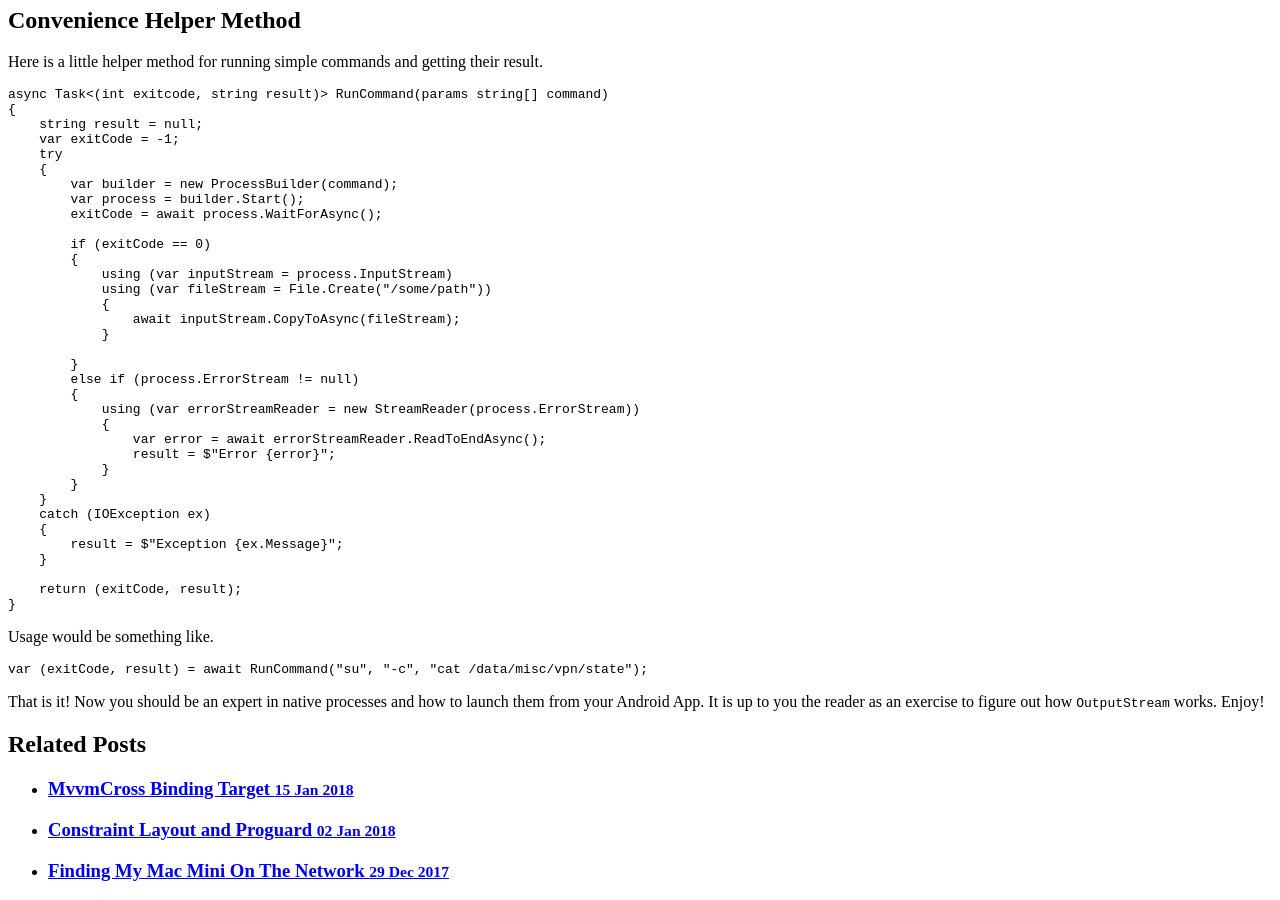
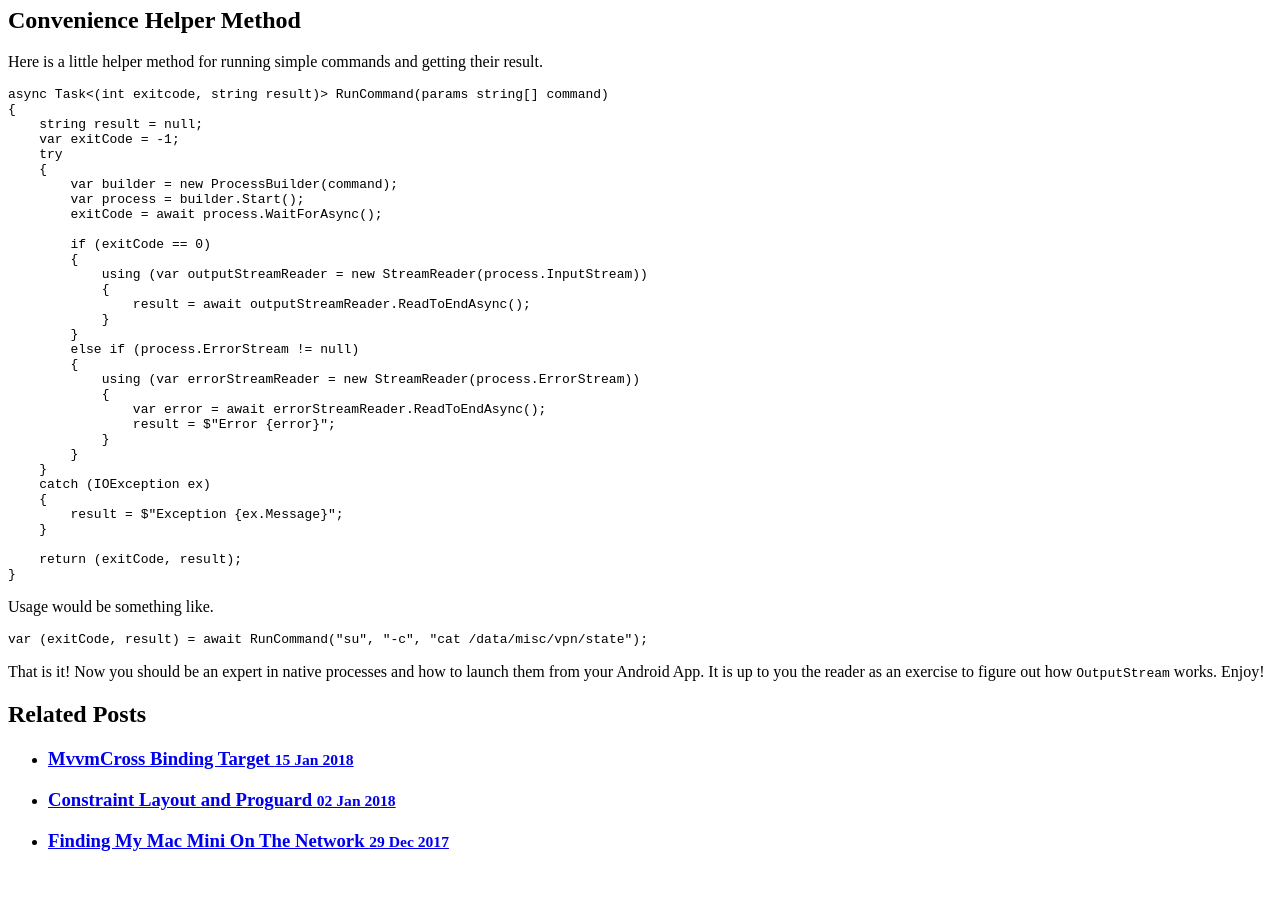
Before and after one commit to Cheesebaron/cheesebaron.github.io, a Jekyll site: the page built from _posts/2018-07-02-xamarin-and-java-processes.md, in a window 1280 px wide and 900 px high, scrolled down 2521 px. Built offline with Jekyll 4.4.1, drawn with Linux system fonts in a browser that asks for light colours; nearby versions of some CDN libraries; after the commit the page ends 3391 px from its top, so only the background shows below that.

Commit message:
Underp the helper method

```diff
--- a/_posts/2018-07-02-xamarin-and-java-processes.md
+++ b/_posts/2018-07-02-xamarin-and-java-processes.md
@@ -106,12 +106,10 @@ async Task<(int exitcode, string result)> RunCommand(params string[] command)
 
         if (exitCode == 0)
         {
-            using (var inputStream = process.InputStream)
-            using (var fileStream = File.Create("/some/path"))
+            using (var outputStreamReader = new StreamReader(process.InputStream))
             {
-                await inputStream.CopyToAsync(fileStream);
+                result = await outputStreamReader.ReadToEndAsync();
             }
-
         }
         else if (process.ErrorStream != null)
         {
```
